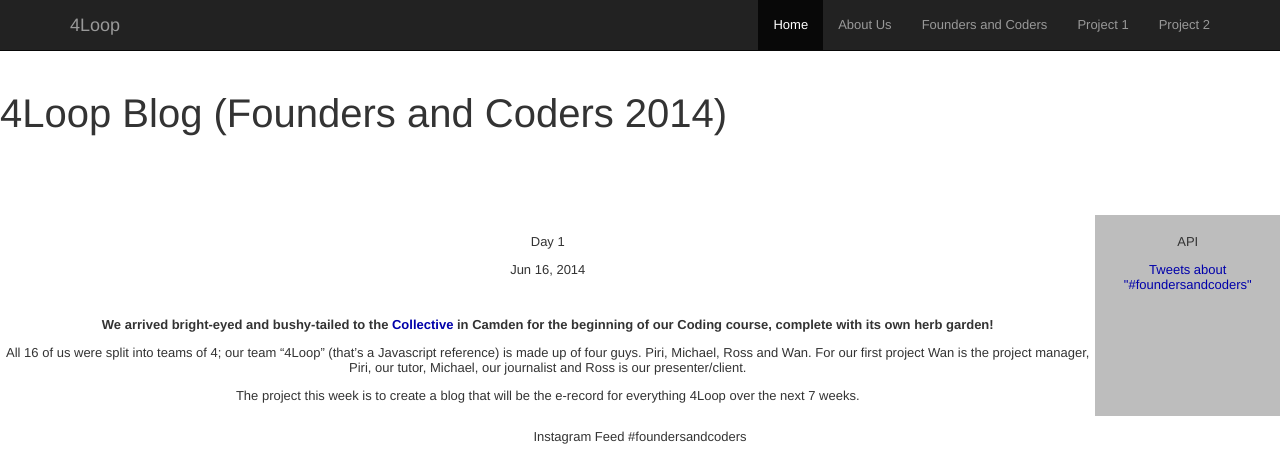
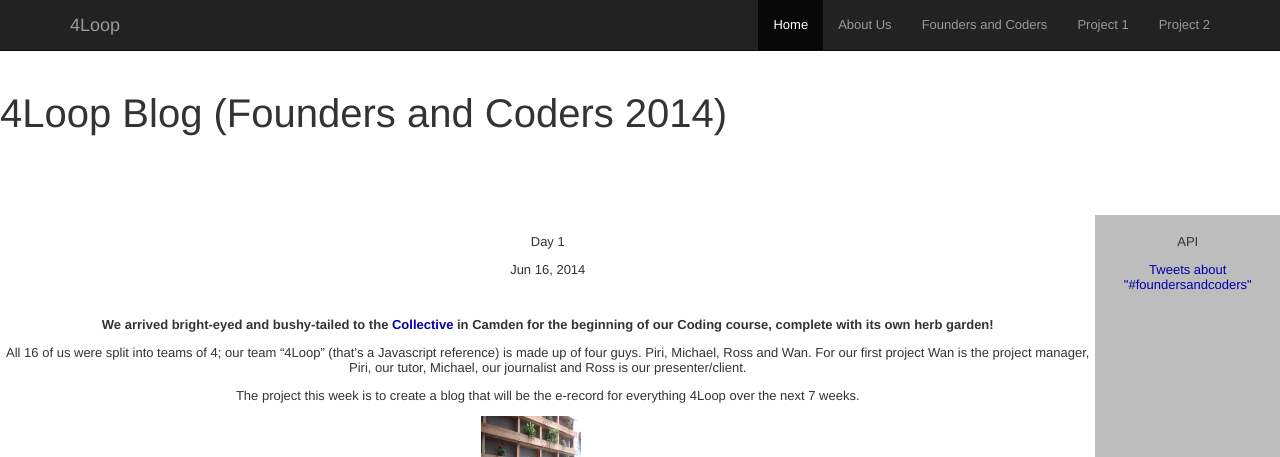
Before and after one commit to wsfan/4loop, a Jekyll site: the page built from _posts/2014-06-17-post1.markdown, in a window 1280 px wide. Shown: the top 457 px of the page. Built offline with Jekyll 4.4.1, drawn with Linux system fonts in a browser that asks for light colours; comment, search, counter and statistics services are not loaded; grey boxes are pictures that could not be loaded.

Commit message:
Update 2014-06-17-post1.markdown

```diff
--- a/_posts/2014-06-17-post1.markdown
+++ b/_posts/2014-06-17-post1.markdown
@@ -10,3 +10,6 @@ categories:
 All 16 of us were split into teams of 4; our team "4Loop" (that's a Javascript reference) is made up of four guys. Piri, Michael, Ross and Wan. For our first project Wan is the project manager, Piri, our tutor, Michael, our journalist and Ross is our presenter/client.
 
 The project this week is to create a blog that will be the e-record for everything 4Loop over the next 7 weeks.
+
+
+<img class="garden" src = "https://raw.githubusercontent.com/wsfan/4loop/gh-pages/images/day1garden.jpg" width="100" height="100" /> </td>
```
